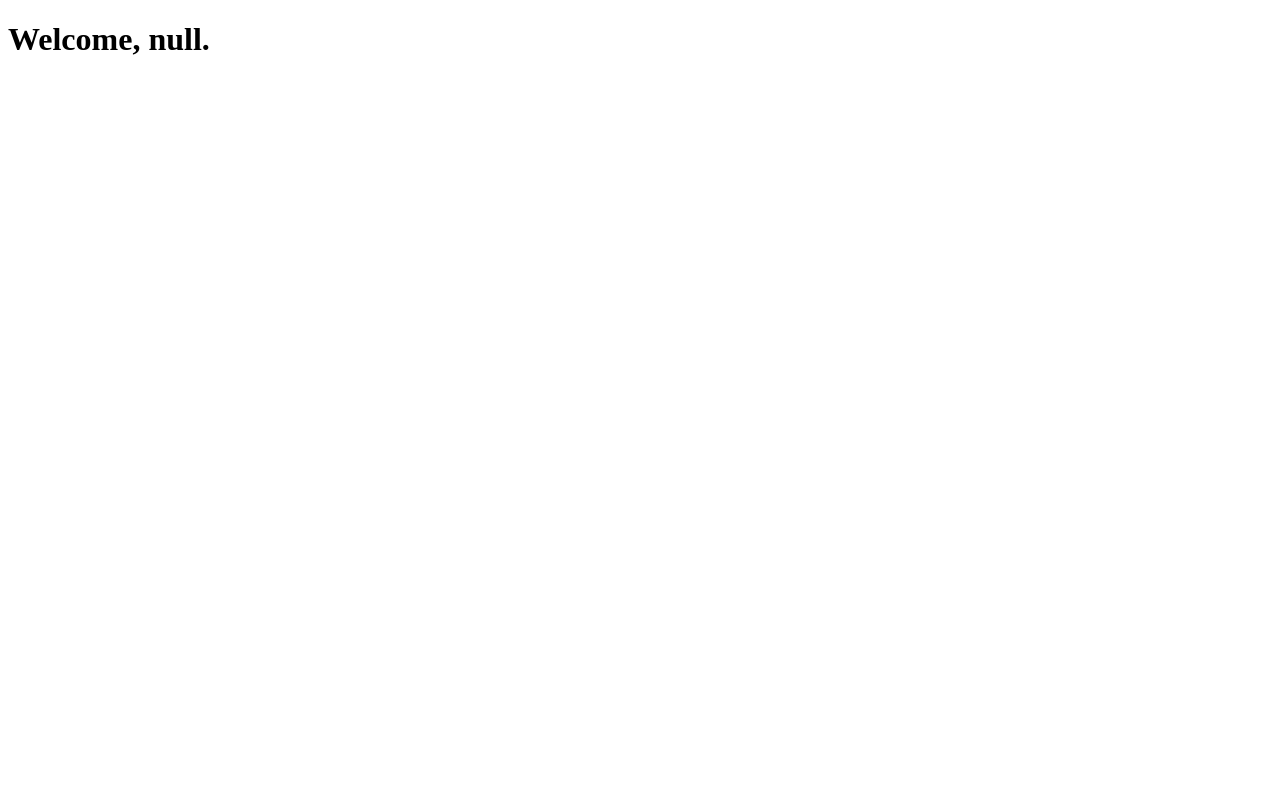
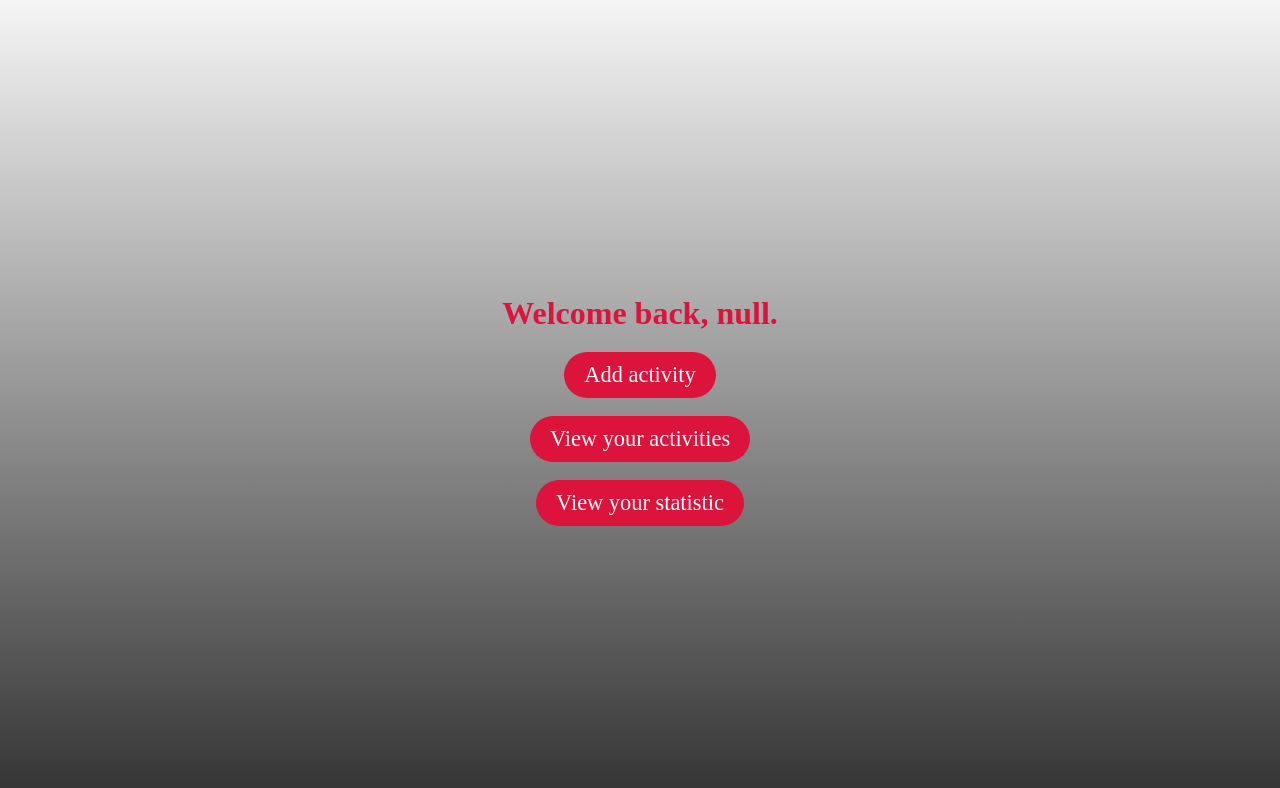
Before and after one commit to artrudy/activity-tracker, a plain HTML site: page activity.html in a window 1280 px wide. Drawn offline with Linux system fonts and the light colour scheme.

Commit message:
activity page and buttons created

```diff
--- a/activity.html
+++ b/activity.html
@@ -3,10 +3,23 @@
   <head>
     <meta charset="UTF-8" />
     <meta name="viewport" content="width=device-width, initial-scale=1.0" />
+    <link rel="stylesheet" href="dist/style.css" />
+
     <title>Your activity</title>
   </head>
   <body>
     <h1 id="greeting">Welcome,</h1>
+
+    <div id="activityMenu">
+      <button id="addActivityBtn">Add activity</button>
+      <br />
+      <br />
+      <button>View your activities</button>
+
+      <br />
+      <br />
+      <button>View your statistic</button>
+    </div>
     <script type="module" src="dist/controller.js"></script>
   </body>
 </html>
--- a/dist/controller.js
+++ b/dist/controller.js
@@ -175,6 +175,6 @@ document.addEventListener("DOMContentLoaded", function () {
     const currentUser = urlParams.get("user");
     const greetingElement = document.getElementById("greeting");
     if (greetingElement) {
-        greetingElement.textContent = `Welcome, ${decodeURIComponent(currentUser)}.`;
+        greetingElement.textContent = `Welcome back, ${decodeURIComponent(currentUser)}.`;
     }
 });
--- a/style.scss
+++ b/style.scss
@@ -76,3 +76,11 @@ button {
 .hide {
   display: none;
 }
+
+#greeting {
+  display: flex;
+  flex-direction: row;
+  align-items: baseline;
+  justify-content: start;
+  padding: 20px;
+}
```
Also changed, not shown: dist/style.css, 1 other file.
